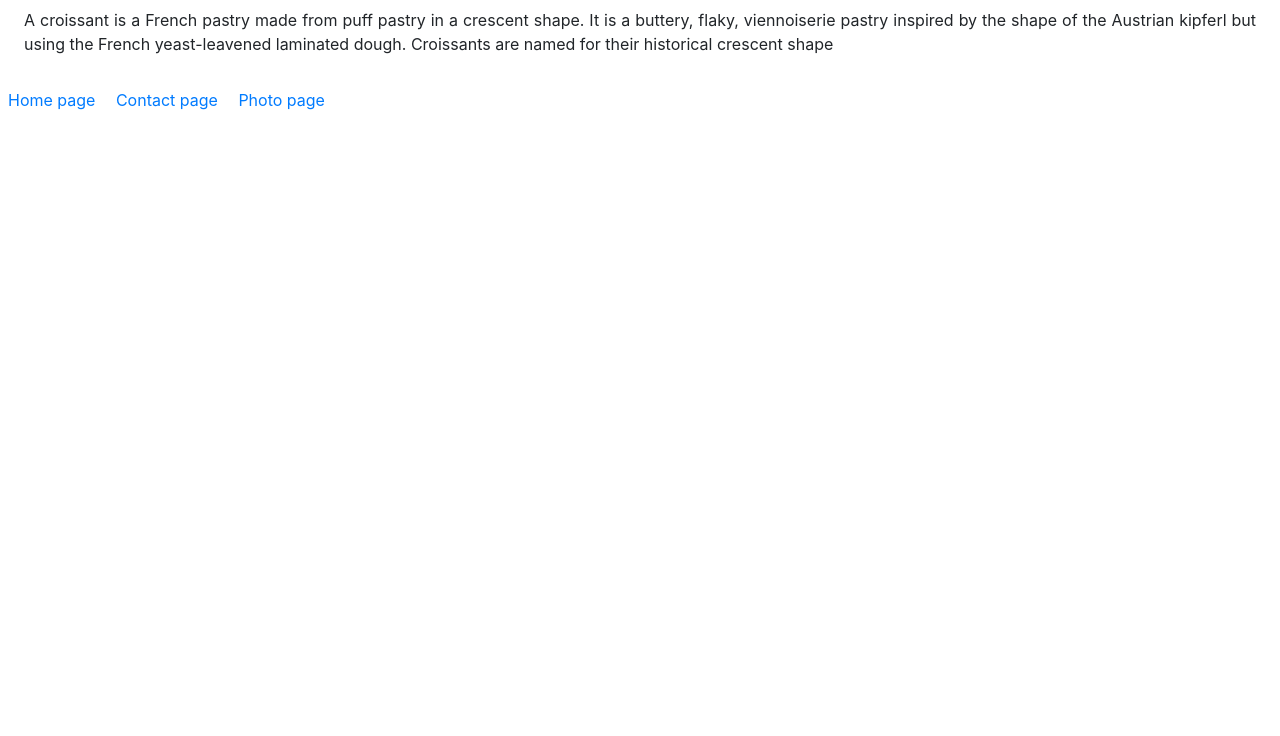
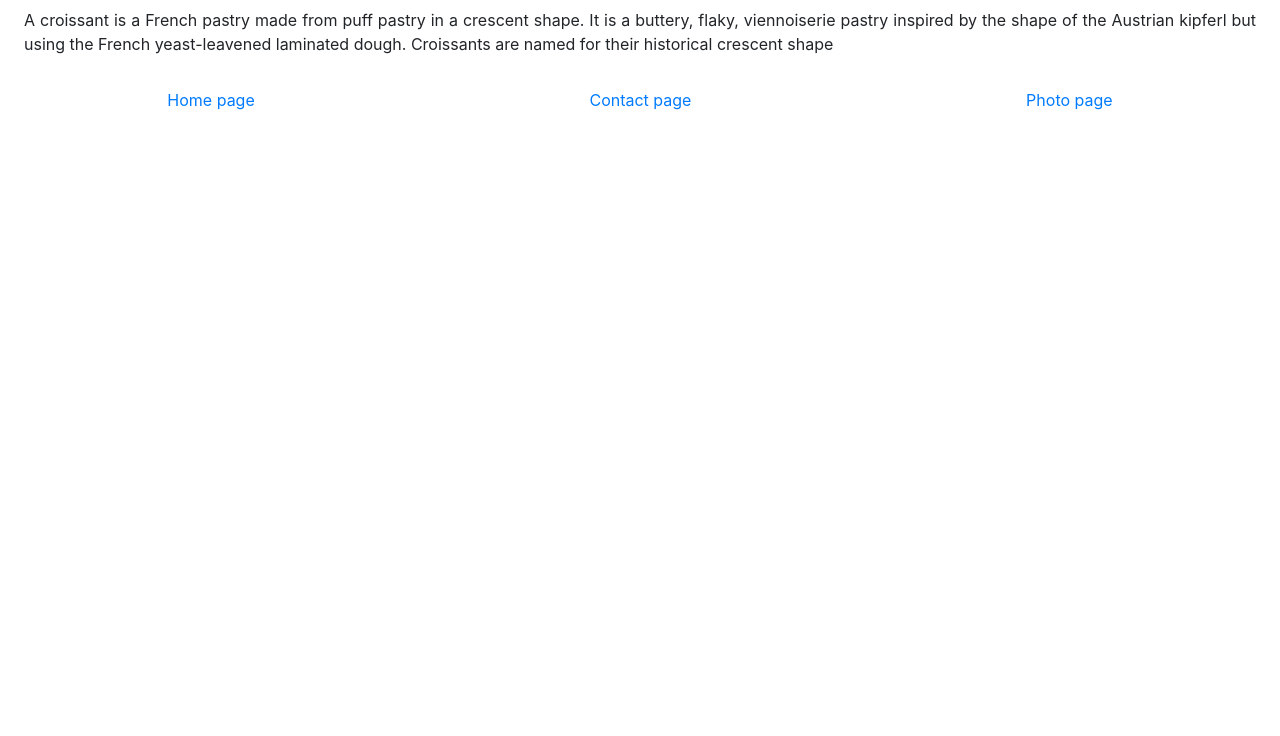
Before and after one commit to lwandetatsie/Croissant, a plain HTML site: page contact.html in a window 1280 px wide. Shown: the part 64-800 px from the top of the page. Drawn offline with nearby package versions, Linux system fonts and the light colour scheme.

Commit message:
made all html match in the footers

```diff
--- a/contact.html
+++ b/contact.html
@@ -18,11 +18,11 @@
     </p>
 
 <footer>
-    <span>
-    <a href="/index.html" title="go to home page" class="d-inline-block m-2">Home page</a>
-    <a href="/contact.html" title="go to contact page" class="d-inline-block m-2">Contact page</a>
-    <a href="/photo.html" title="go to photo page" class="d-inline-block m-2">Photo page</a>
-    </span>
+    <div class="d-flex justify-content-around">
+        <a href="/index.html" title="go to home page" class="d-inline-block m-2">Home page</a>
+        <a href="/contact.html" title="go to contact page" class="d-inline-block m-2">Contact page</a>
+        <a href="/photo.html" title="go to photo page" class="d-inline-block m-2">Photo page</a>
+    </div>
 </footer>
 </body>
 </html>
```
Also changed, not shown: index.html (+5 -5 lines).
